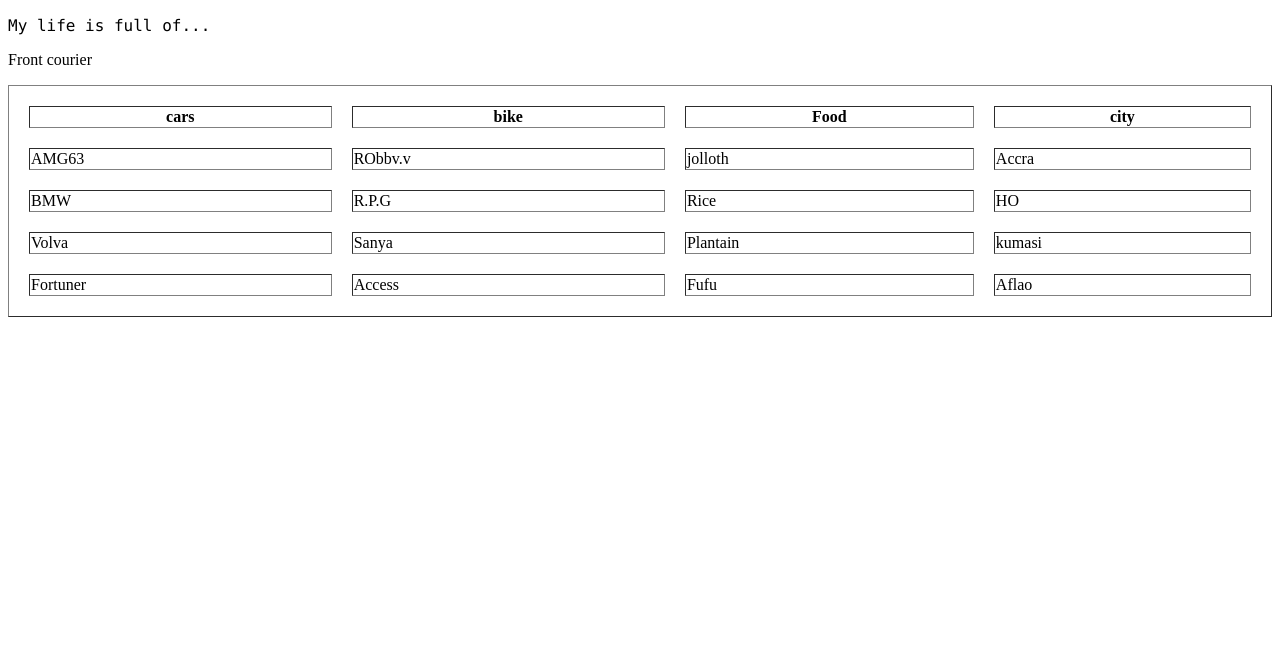
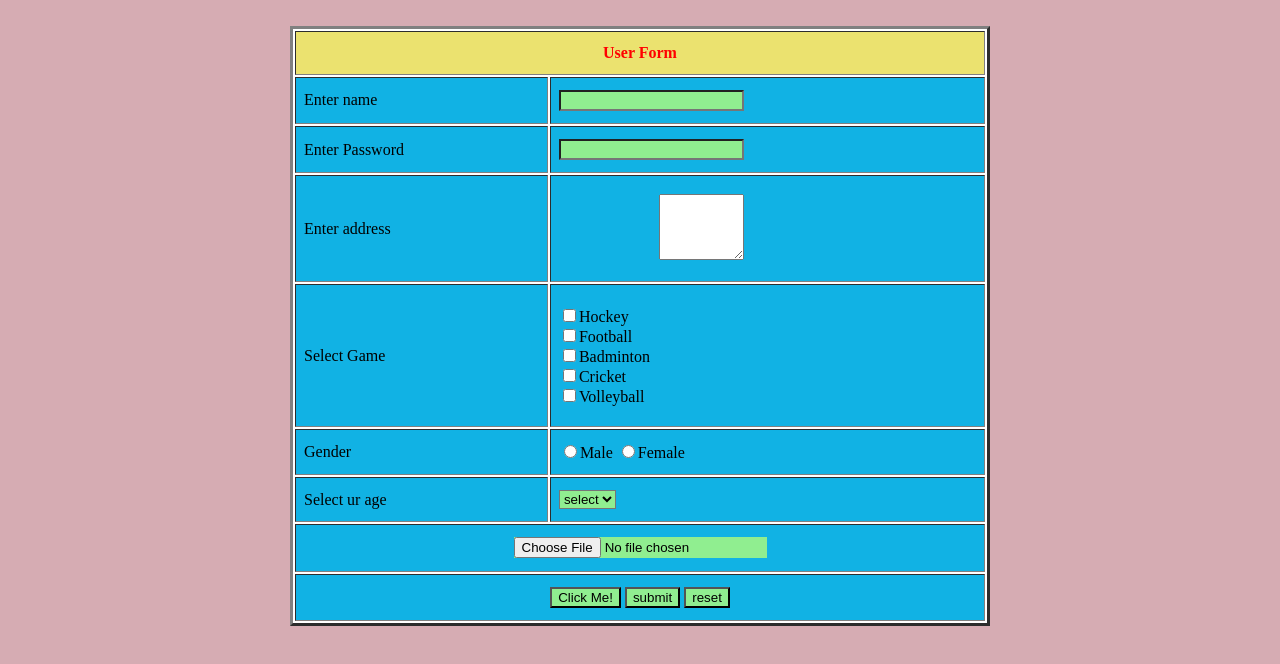
Before and after one commit to dejo55/cop, a plain HTML site: page index.html in a window 1280 px wide. Drawn offline with Linux system fonts and the light colour scheme.

Commit message:
Add files via upload

```diff
--- a/index.html
+++ b/index.html
@@ -1,64 +1,55 @@
 <!doctype html>
-
 <html>
 <head>
-<title>TABLE</title>
+<title style="font-style:italic;">userform</title>
 </head>
-<body>
-<p style=" font-family: Lucida Console, Courier New;">My life is full of...</p>
-<p style="front:atlantis;">Front courier</p>
 
+<body style="background-color:rgb(214, 172, 179);">
+	<form action="/action_page.php" method="post">
+<center>
+<table  border="3" cellpadding="8" style="background-color: white; width: 700px;height: 600px;">
+<tr style="background-color:rgb(235, 226, 111);"> <th colspan="2" style="color:red;">User Form</th> </tr>
+<tr style="background-color:rgb(17, 178, 228);"> <td>Enter name</td>      <td > <input style="background-color:lightgreen;" type="text" id="fname" name="fname"></td> </tr>
+<tr  style="background-color:rgb(17, 178, 228);"> <td>Enter Password</td>     <td><input style="background-color:lightgreen;" type="password" id="pwd" name="pwd"></td> </tr>
+<tr  style="background-color:rgb(17, 178, 228);"> <td>Enter address </td> <td> <textarea rows="4" cols="8" style="margin-left:100px"></textarea>
 
+</td></tr><br>
 
-<style>
+<tr  style="background-color:rgb(17, 178, 228);"> <td>Select Game</td>      <td><input type="checkbox" name="game" id="game">Hockey<br><input type="checkbox" name="game" id="game">Football<br><input type="checkbox" name="game" id="game">Badminton<br><input type="checkbox" name="game" id="game">Cricket<br><input type="checkbox" name="gmae" id="game">Volleyball </td> </tr>
+<tr  style="background-color:rgb(17, 178, 228);"> <td>Gender</td>       <td><input type="radio" id="male" name="gender" value="male">Male
+<input type="radio" id="female name="gender" value="female">Female</td> </tr>
+<tr  style="background-color:rgb(17, 178, 228);"> <td>Select ur age</td>       <td><select style="background-color:lightgreen;">
+<option>select</option>
+<option>18</option>
+<option>19</option>
+<option>20</option>
+<option>21</option>
+<option>22</option>
+<option>23</option>
+<div>copy something here and post it.</div>
 
- table {border-spacing:20px;}
+</select></td> </tr>
+<tr  style="background-color:rgb(17, 178, 228);"><td colspan="2"><center><input style="background-color:lightgreen;" type="file" name="file" id="file"></center></td>
 
-</style>
+<tr  style="background-color:rgb(17, 178, 228);">
+	<td colspan="2"><center>
+<button style="background-color:lightgreen;" type="button" onclick="alert('Hello World!')" >Click Me!</button>
 
-<table style="width:100%" border="1">
-
-<tr style="margin:20px;" >
-<th>cars</th>
-<th>bike</th>
-<th>Food</th>
-<th>city</th>
-
-</tr>
-<tr>
-<td>AMG63</td>
-<td>RObbv.v</td>
-<td>jolloth</td>
-<td>Accra</td>
-</tr>
-
-<tr>
-<td>BMW</td>
-<td>R.P.G</td>
-<td>Rice</td>
-<td>HO</td>
-
-</tr>
-
-<tr>
-<td>Volva</td>
-<td>Sanya</td>
-<td>Plantain</td>
-<td>kumasi</td>
-</tr>
-
-<tr>
-<td>Fortuner</td>
-<td>Access</td>
-<td>Fufu</td>
-<td>Aflao</td>
+<button style="background-color:lightgreen;">submit</button>
+	<input type="reset"   value="reset" style="background-color:lightgreen;"></center></td>
 </tr>
 
 
 
 
 </table>
+</center>
+</form>
+
 
 </body>
 
+
+
+
 </html>
--- /dev/null
+++ b/style.css
@@ -0,0 +1,3 @@
+body{background-color: black;}
+h1{color: red;font-size:40px;}
+p{color: gray;font-size: 20px;}
```
Also changed, not shown: amg63.html (added, +19 -0 lines), amg.jpg (added), circle-cropped (1).png (added).
